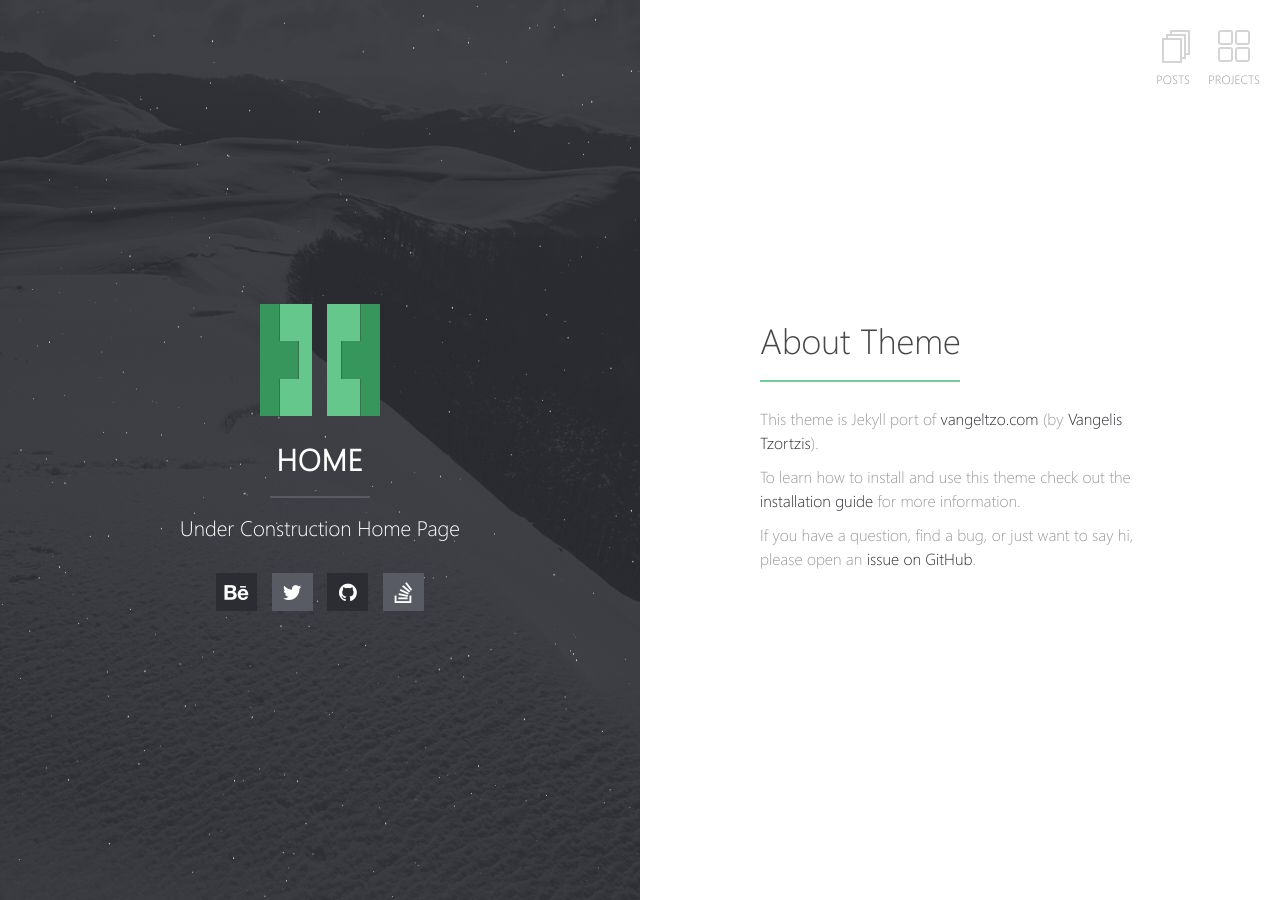
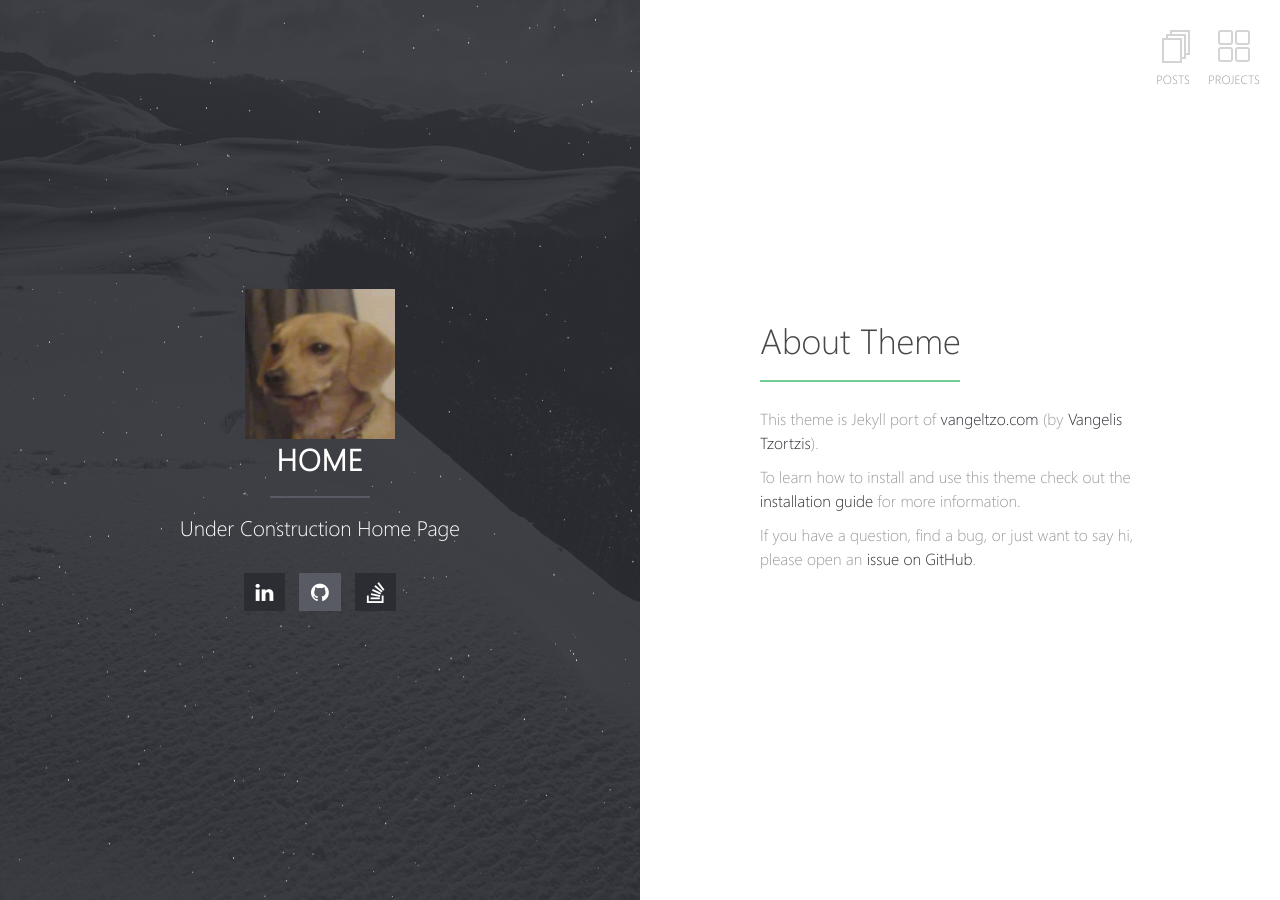
Before and after one commit to TolgaTatli/Halve, a Jekyll site: the page built from index.md, in a window 1280 px wide. Built offline with Jekyll 4.4.1, drawn with Linux system fonts in a browser that asks for light colours; our own code applies the rules of GitHub Pages for plain Markdown files.

Commit message:
Uploaded Logo Image 2

```diff
--- a/_config.yml
+++ b/_config.yml
@@ -2,7 +2,7 @@
 title: home
 description: Under Construction Home Page
 url: https://taylantatli.github.io/Halve
-logo: halve.png                                       # Site logo
+logo: logoboi.jpg                                       # Site logo
 locale: en_US
 
 # Left Block Images
@@ -31,11 +31,11 @@ sass:
 # Social Links
 #email:             email
 #google.plus:        username
-twitter:            username
+#twitter:            username
 #facebook:           username
 github:             username
 stackoverflow:     123456/username   from a "http://stackoverflow.com/users/123456/username" link
-#linkedin:          username
+linkedin:          username
 #xing:              username
 #instagram:          username
 #lastfm:            username
@@ -52,7 +52,7 @@ stackoverflow:     123456/username   from a "http://stackoverflow.com/users/1234
 #keybase:           username
 #xmpp:              username@server.com
 #hackernews:        username
-behance:           username
+#behance:           username
 
 # Gems
 gems:
```
